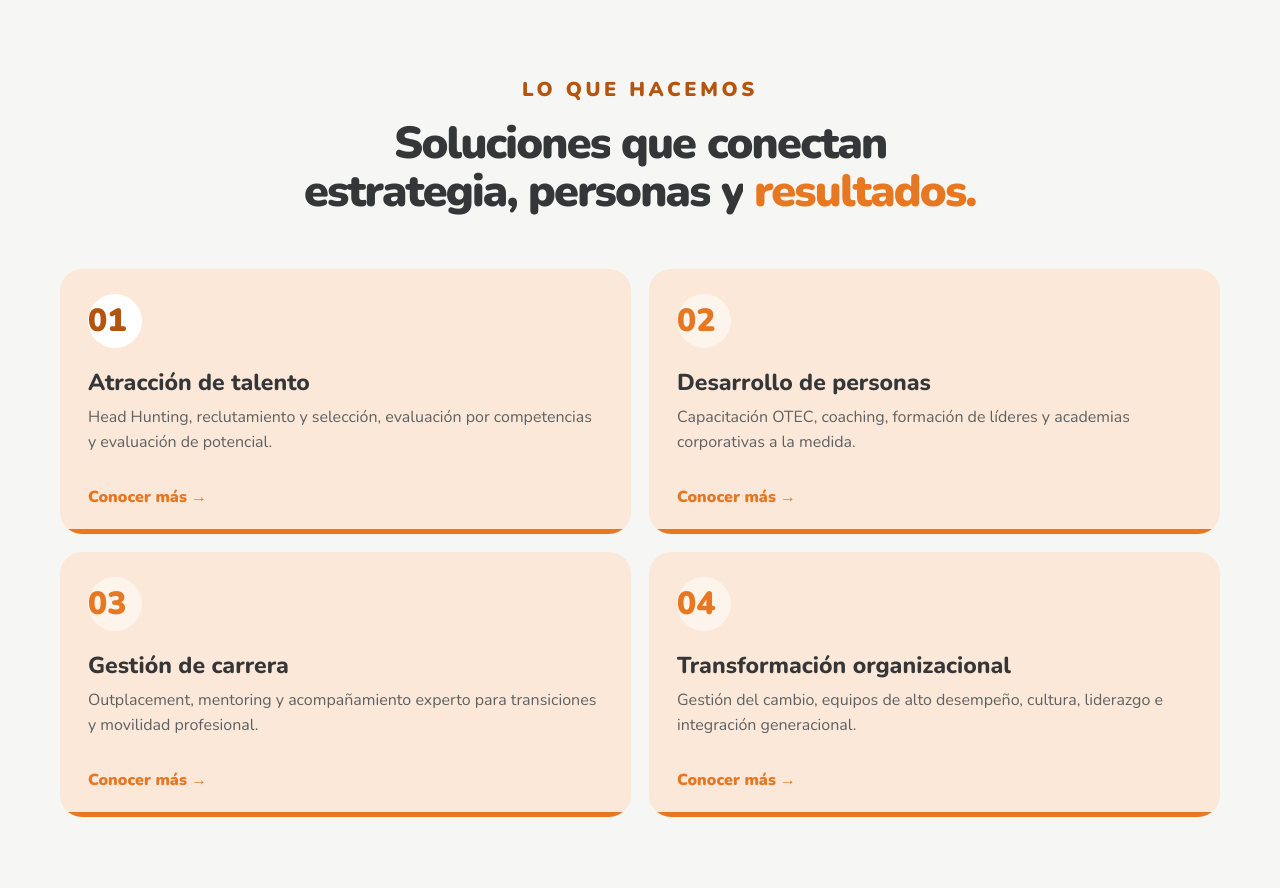
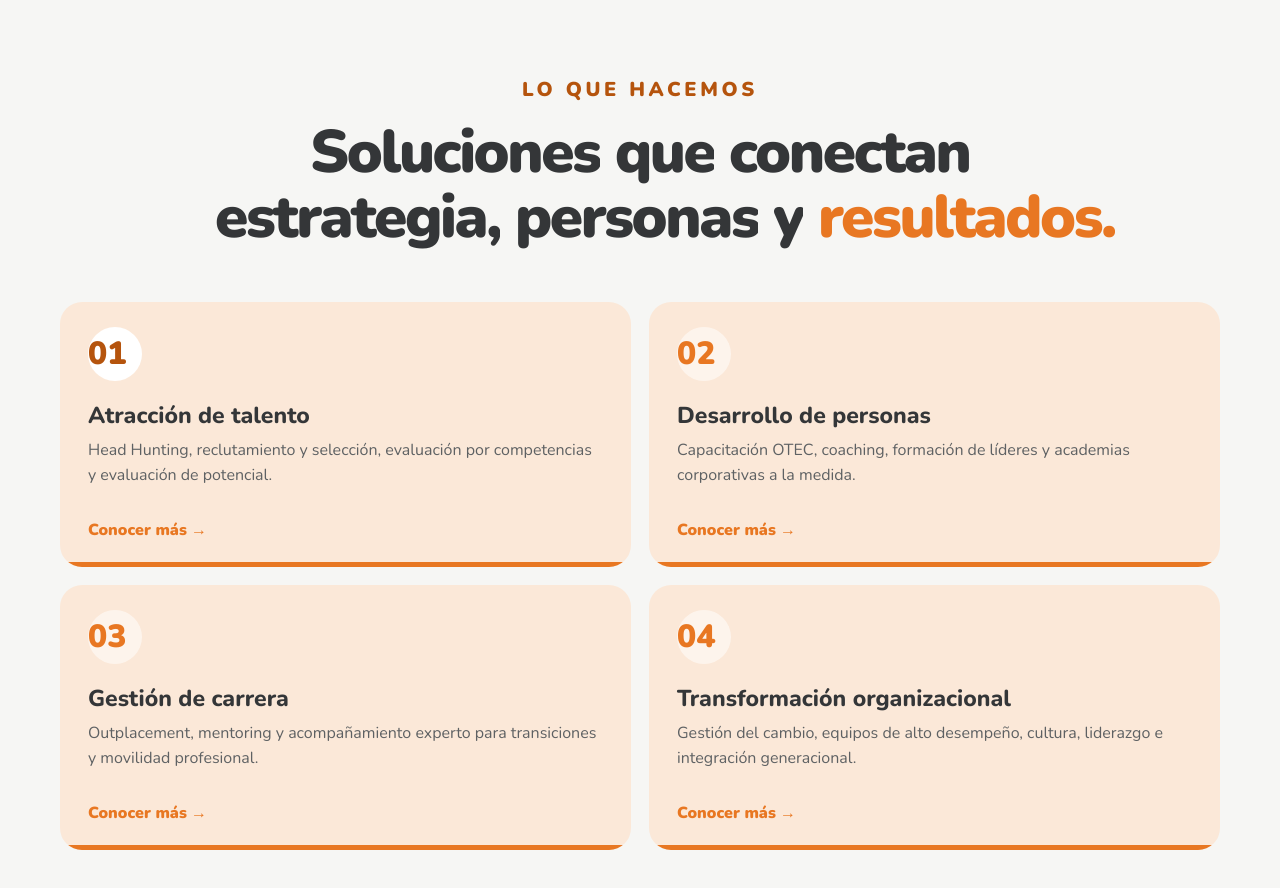
Before and after one commit to josepueblarosalesph/adconsulting, a Next.js app: page / in a window 1280 px wide. Shown: the part 2160-3048 px from the top of the page. Built offline with nearby package versions, Linux system fonts and the light colour scheme.

Commit message:
Restaura tamano de titulo de servicios

```diff
--- a/app/globals.css
+++ b/app/globals.css
@@ -507,7 +507,7 @@ details[open] .mobile-menu-icon i:last-child{transform:translateY(-7px) rotate(-
 .corp-spectrum-copy .corp-eyebrow{display:block;width:auto;margin:0 auto 20px;padding:0;background:transparent;color:var(--co-deep);font-size:20px;text-align:center}
 .corp-services-spectrum>.corp-eyebrow{display:block;width:auto;margin:0 auto 20px;padding:0;background:transparent;color:var(--co-deep);font-size:20px;text-align:center}
 .corp-services-spectrum>h2{font-size:clamp(36px,4vw,52px);line-height:1.08}
-.corp-services-spectrum>h2{font-size:clamp(34px,3.5vw,46px)}
+.corp-services-spectrum>h2{font-size:clamp(40px,5vw,60px)}
 .corp-service-grid article>span{display:inline-flex;vertical-align:middle;margin-right:14px}
 .corp-service-grid h3{display:inline-block;vertical-align:middle;margin:0 0 12px}
 .corp-services-spectrum>h2 .corp-services-title-line{display:block;white-space:nowrap}
```
